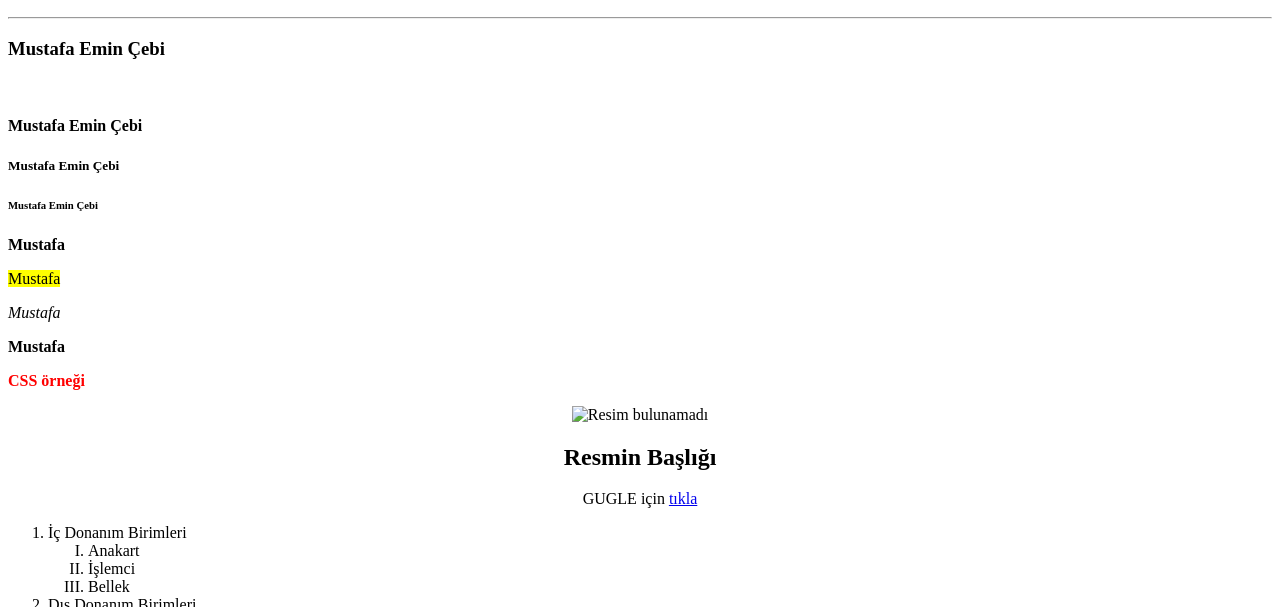
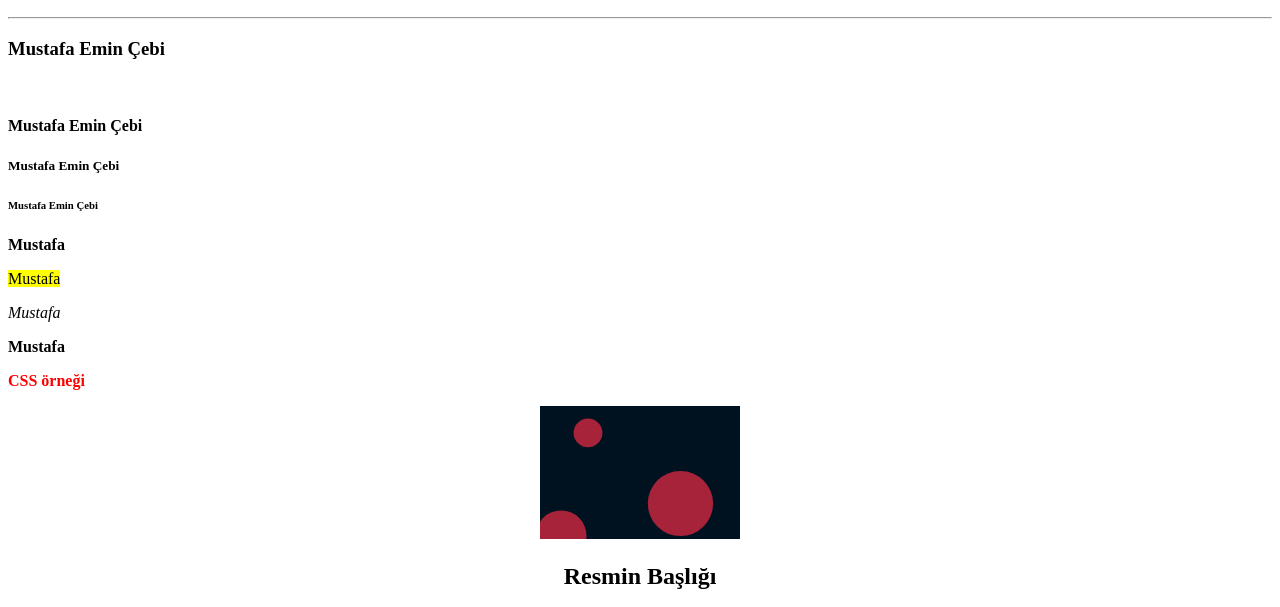
Before and after one commit to mustafacebi/Web_Project, a plain HTML site: page Deneme1/index.html in a window 1280 px wide. Shown: the part 144-751 px from the top of the page. Drawn offline with Linux system fonts and the light colour scheme.

Commit message:
resim tekrar eklendi

```diff
--- a/Deneme1/index.html
+++ b/Deneme1/index.html
@@ -63,7 +63,7 @@
 
     <p style="font-weight: bold; color: red;">CSS örneği</p>
 
-    <center> <img src="/DenemeKlasoru/denemeimage.svg" alt="Resim bulunamadı" width="200">
+    <center> <img src="/Deneme1/denemeimage.svg" alt="Resim bulunamadı" width="200">
         <h2>Resmin Başlığı</h2>
     </center>
 
```
